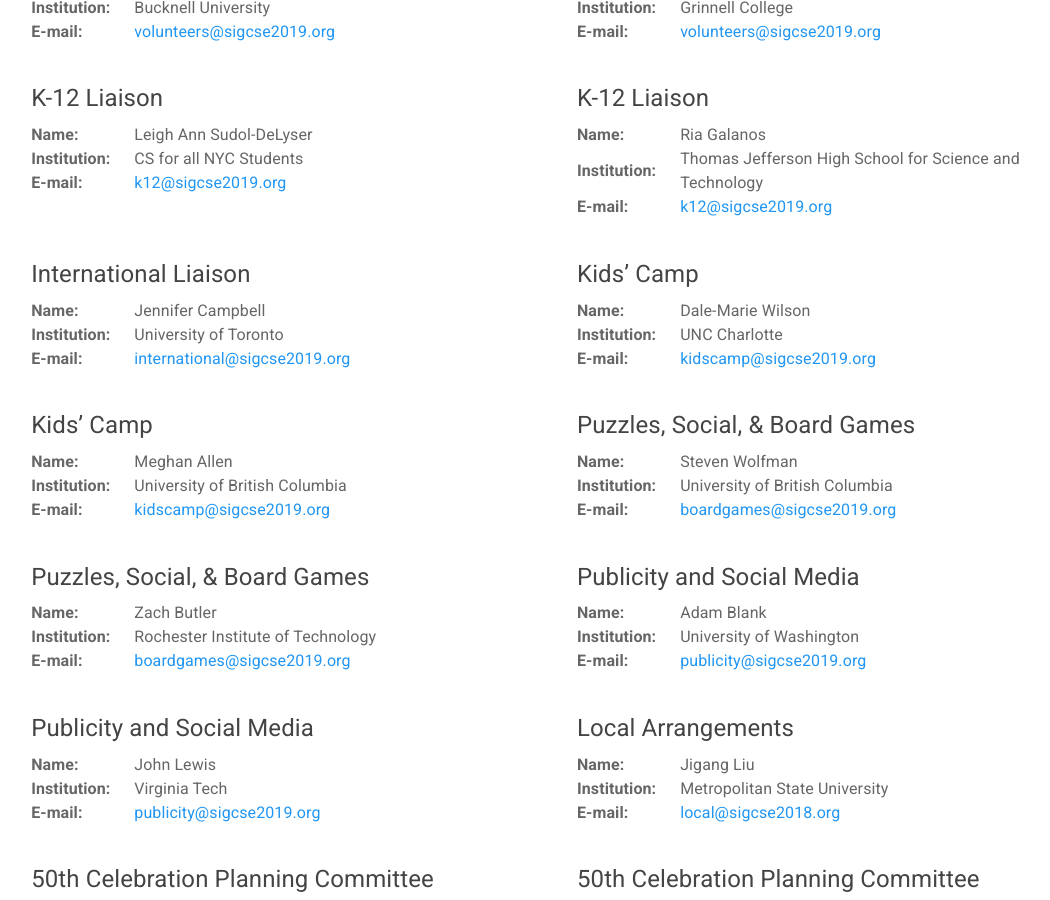
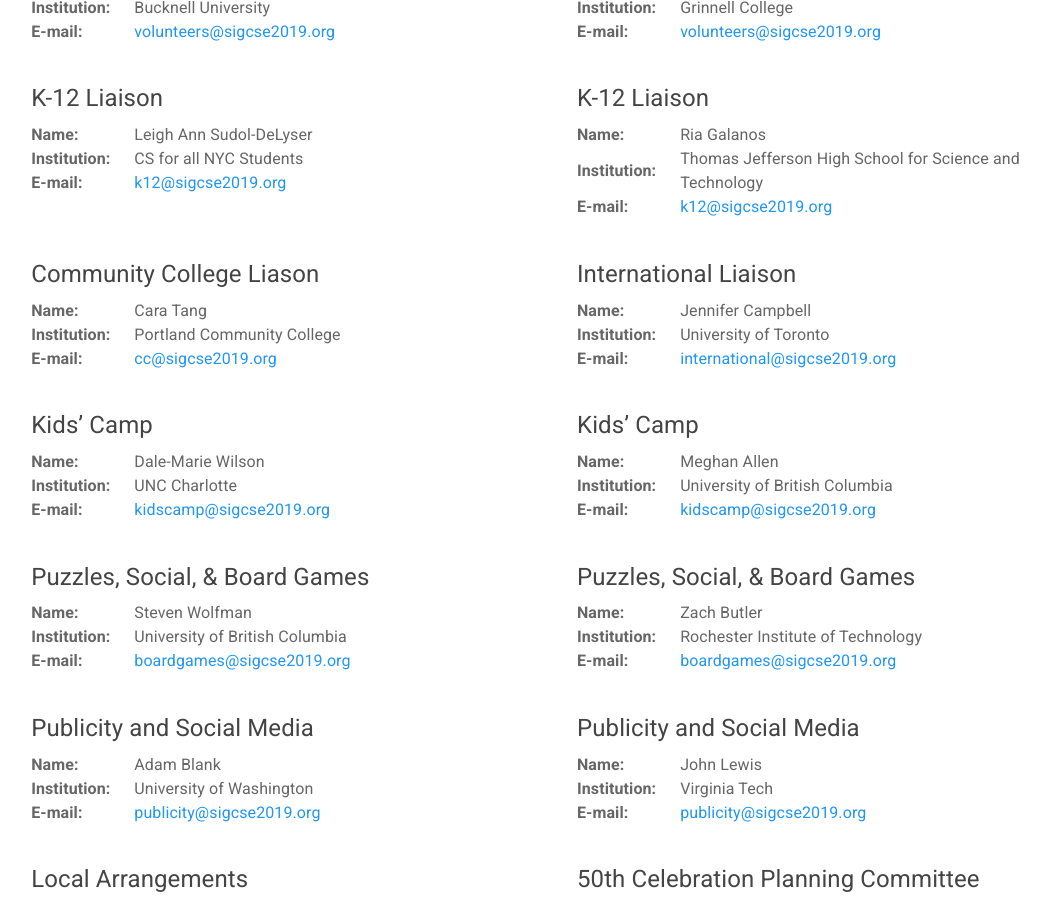
Before and after one commit to sheckman/sigcse2019, a Jekyll site: the page built from info/committees.md, in a window 1280 px wide and 900 px high, scrolled down 3040 px. Shown: the whole window, without its empty margins (78-1128 px from the left). Built offline with Jekyll 4.4.1, drawn with Linux system fonts in a browser that asks for light colours; some of the changed text lies outside the part shown.

Commit message:
added conference accessibility and cc liason info

```diff
--- a/_data/committees.yaml
+++ b/_data/committees.yaml
@@ -100,7 +100,7 @@
   - name: Stacy Branham
     role: Conference Accessibility Liaison
     inst: University of California, Irvine
-    email: symposium@sigcse2019.org
+    email: accessibility@sigcse2019.org
 
   - name: John Dougherty
     role: Pre-Symposium and Affiliated Events
@@ -194,8 +194,13 @@
 
   - name: Ria Galanos
     role: K-12 Liaison
-    inst:  Thomas Jefferson High School for Science and Technology
+    inst: Thomas Jefferson High School for Science and Technology
     email: k12@sigcse2019.org
+
+  - name: Cara Tang
+    role: Community College Liason
+    inst: Portland Community College
+    email: cc@sigcse2019.org
 
   - name: Jennifer Campbell
     role: International Liaison
```
